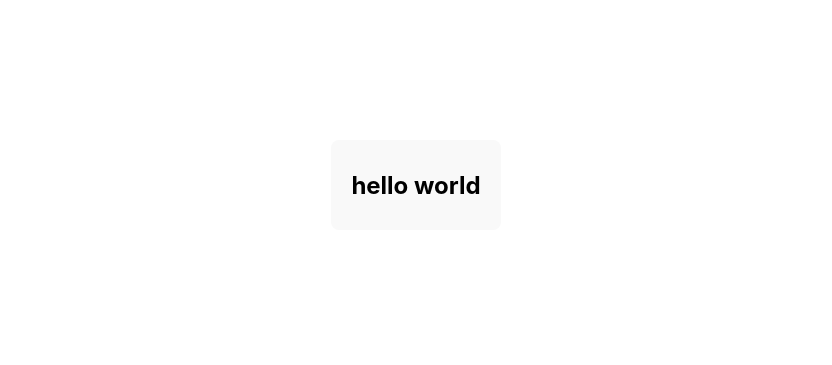
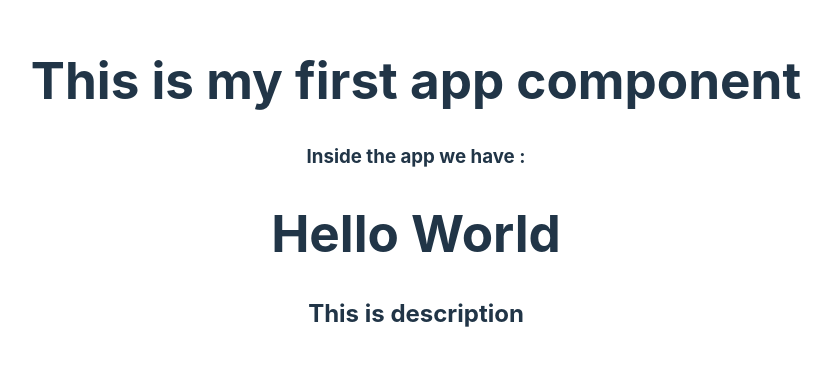
Before and after one commit to dhuruv0003/React-Basics, a React (Vite) app: page / in a window 1280 px wide. Shown: the part 215-580 px from the top of the page, without its empty margins (224-1056 px from the left). Built offline with nearby package versions, Linux system fonts and the light colour scheme.

Commit message:
new commit

```diff
--- a/src/App.jsx
+++ b/src/App.jsx
@@ -1,10 +1,19 @@
 import "./App.css"
 
+function Title() {
+  return <h1>Hello World</h1>;
+}
+function Description(){
+  return <h2>This is description</h2>
+}
+
 function App() {
-  return (<button>
-    <h2>hello world</h2>
-  </button>
-  )
+  return <div>
+    <h1>This is my first app component</h1>
+    <h3>Inside the app we have : </h3>
+    <Title/>
+    <Description/>
+      </div>
 }
 
 export default App
```
